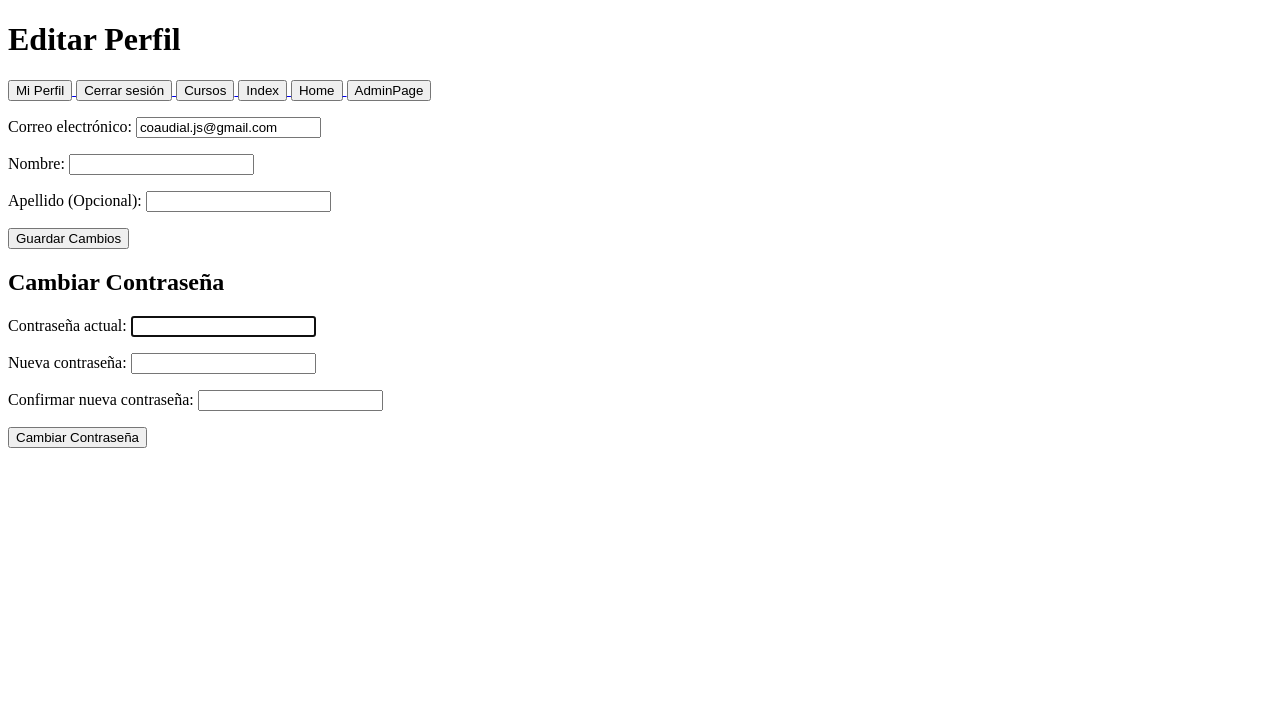
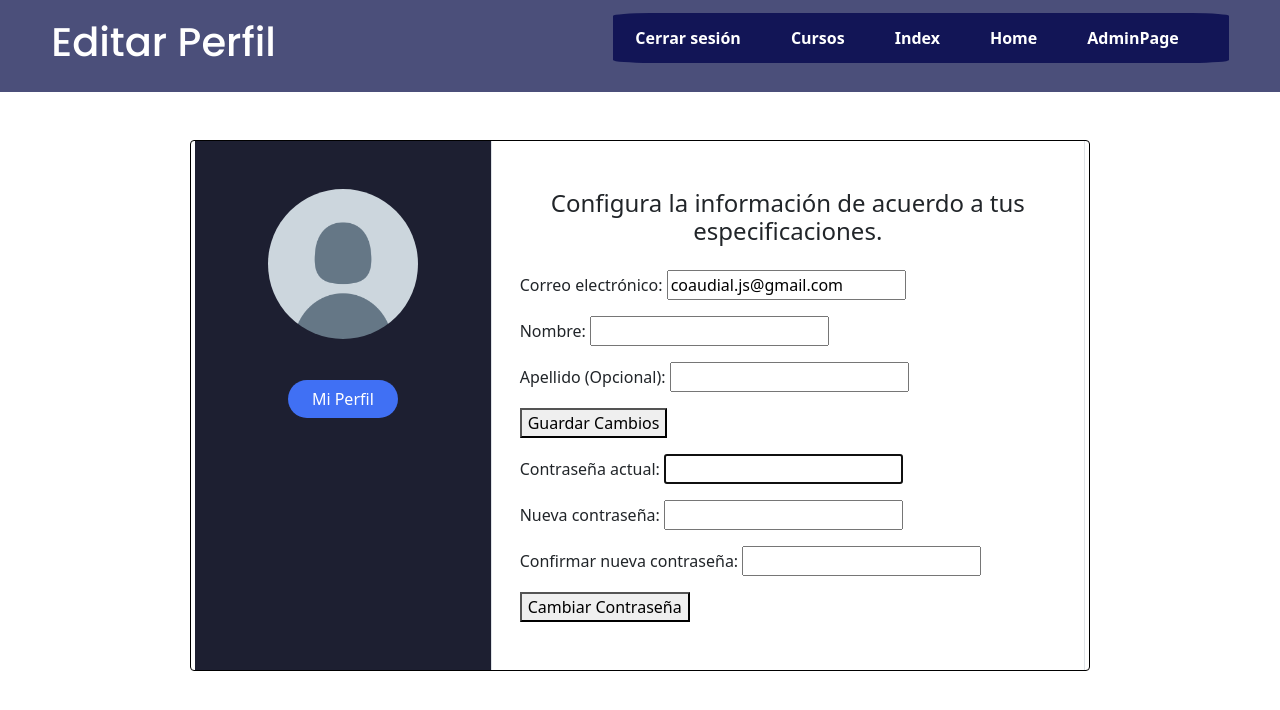
Before and after one commit to V1centeJ1menez/coaudial, a Django app: page /profile/edit/ in a window 1280 px wide. Shown: the top 710 px of the page. Run offline with Django 4.2, Linux system fonts and the light colour scheme; a user stored in the database is signed in.

Commit message:
cambios front, el anterior commit no subio todos los cambios

```diff
--- /dev/null
+++ b/tasks/static/frontend/edit-profile.css
@@ -0,0 +1,98 @@
+@import url('https://fonts.googleapis.com/css2?family=Poppins:wght@300;400;500;600&display=swap');
+main {
+    background: white;
+}
+
+.form-control:focus {
+    box-shadow: none;
+    border-color: #BA68C8
+}
+
+.profile-button {
+    background: rgb(99, 39, 120);
+    box-shadow: none;
+    border: none
+}
+
+.profile-button:hover {
+    background: #682773
+}
+
+.profile-button:focus {
+    background: #682773;
+    box-shadow: none
+}
+
+.profile-button:active {
+    background: #682773;
+    box-shadow: none
+}
+
+.back:hover {
+    color: #682773;
+    cursor: pointer
+}
+
+.labels {
+    font-size: 11px
+}
+
+.add-experience:hover {
+    background: #BA68C8;
+    color: #fff;
+    cursor: pointer;
+    border: solid 1px #BA68C8
+}
+
+header {
+    display: flex;
+    justify-content: space-between;
+    align-items: center;
+    padding: 1% 4%;
+    font-weight: bold;
+    position: relative;
+    background-color: #4B4F7A;
+}
+
+.navbar a{
+    display: inline-block;
+    padding: 5px 50px 5px 0px;
+    position: relative;
+    color: #FFF;
+    text-decoration: none;
+    top: 50%;
+
+}
+
+.navbar a:hover{
+    color: aqua;
+}
+
+.navbar {
+    background: linear-gradient(180deg, #121556 99.99%, rgba(255, 255, 255, 0.00) 100%);
+    text-align: center;
+    border-radius: 6%;
+
+}
+
+.navbar a:first-child {
+    margin-left: -10px;
+    }
+
+.logo-letras {
+    font-family: "Poppins", sans-serif;
+    color: white;
+}
+
+.button {
+    text-decoration: none;
+    color: #fff;
+    font-size: 16px;
+    font-weight: 400;
+    border: none;
+    border-radius: 24px;
+    padding: 8px 24px;
+    background-color: #4070f4;
+    cursor: pointer;
+    transition: all 0.3s ease;
+}
--- a/tasks/templates/tasks/aprendizaje/normal_cursos.html
+++ b/tasks/templates/tasks/aprendizaje/normal_cursos.html
@@ -5,7 +5,7 @@
     <h1 class="Page_titles">Mis Cursos</h1>
 {% endblock %}
 
-
+<!-- Para que es este intermediario? puedo agregar contenido acá pero no sé como debe ser, creo que es mejor poner directamente la entrada a la vista de todos los cursos-->
 {% block content %}
 
 <form action="{% url 'todos_los_cursos' %}" method="get">
--- a/tasks/templates/tasks/bases/profile_base.html
+++ b/tasks/templates/tasks/bases/profile_base.html
@@ -13,55 +13,41 @@
         {% block header %}
         <!-- Contenido del encabezado por defecto -->
         {% endblock %}
-
+        <ul class="navbar">
             {% if request.user.is_authenticated %}
 
-            <a href="{% url 'logout_view' %}">
-                <button type="button">Cerrar sesión</button>
-            </a>
+                <a href="{% url 'logout_view' %}">Cerrar sesión</a>
 
                 {% if request.path != '/cursos/' %}
-            <a href="{% url 'cursos' %}">
-                <button type="button">Cursos</button>
-            </a>
+                <a href="{% url 'cursos' %}">Cursos</a>
                 {% endif %}
-
-
 
             {% else %}
 
                 {% if request.path != '/login/' %}
-            <a href="{% url 'login' %}">
-                <button type="button">Iniciar sesión</button>
-            </a>
+                <a href="{% url 'login' %}">Iniciar sesión</a>
                 {% endif %}
 
                 {% if request.path != '/signup/' %}
-            <a href="{% url 'signup' %}">
-                <button type="button">Registro</button>
-            </a>
+                <a href="{% url 'signup' %}">Registro</a>
                 {% endif %}
 
             {% endif %}
 
             {% if request.path != '/' %}
-        <a href="{% url 'index' %}">
-            <button type="button">Index</button>
-        </a>
+            <a href="{% url 'index' %}">Index</a>
             {% endif %}
 
             {% if request.path != '/home/' %}
-        <a href="{% url 'home' %}">
-            <button type="button">Home</button>
-        </a>
+            <a href="{% url 'home' %}">Home</a>
             {% endif %}
 
 
             {% if request.path != '/admin/' %}
-        <a href="{% url 'admin:index' %}">
-            <button type="button">AdminPage</button>
-        </a>
+            <a href="{% url 'admin:index' %}">AdminPage</a>
             {% endif %}
+        </ul>
+
     </header>
 
 
--- a/tasks/templates/tasks/perfiles/edit_profile.html
+++ b/tasks/templates/tasks/perfiles/edit_profile.html
@@ -5,14 +5,50 @@
 {% endblock %}
 
 {% block header %}
-  <h1> Editar Perfil </h1>
-  <a href="{% url 'profile' request.user.username %}">
-    <button type="button">Mi Perfil</button>
-  </a>
+  <h1 class="logo-letras"> Editar Perfil </h1>
+
 
 {% endblock %}
 
 {% block content %}
+<link rel="stylesheet" href="https://cdn.jsdelivr.net/npm/bootstrap@5.0.0-alpha1/dist/css/bootstrap.min.css">
+<div class="container rounded bg-white mt-5 mb-5" style="max-width: 900px; border: 1px solid black;">
+  <div class="row">
+      <div class="col-md-4 border-right" style="background-color:#1D1F31;">
+          <div class="d-flex flex-column align-items-center text-center p-3 py-5"><img class="rounded-circle mb-5" width="150px" src="../../../static/tasks/img/perfil.png"><span class="font-weight-bold"><a href="{% url 'profile' request.user.username %}" class="button">Mi Perfil</a></span><span> </span></div>
+      </div>
+      <div class="col-md-8 border-right">
+          <div class="p-3 py-5">
+              <div class="d-flex justify-content-between align-items-center mb-3">
+                  <h4 class="text-center">Configura la información de acuerdo a tus especificaciones.</h4>
+              </div>
+              <div class="row mt-2">
+                <form method="POST">
+                  {% csrf_token %}
+                  {{ form.as_p }}
+                  <button type="submit" name="submit-profile">Guardar Cambios</button>
+                </form>
+              </div>
+              <div class="row mt-3">
+
+                <form method="POST">
+                  {% csrf_token %}
+                  {{ password_form.as_p }}
+                  <button type="submit" name="submit-password">Cambiar Contraseña</button>
+                </form>
+              </div>
+
+          </div>
+      </div>
+
+  </div>
+</div>
+</div>
+</div>
+<script src="https://cdn.jsdelivr.net/npm/bootstrap@5.0.0-alpha1/dist/css/bootstrap.min.css"></script>
+<link rel="stylesheet" href="../../../static/frontend/edit-profile.css">
+{% endblock %}
+
 <form method="POST">
   {% csrf_token %}
   {{ form.as_p }}
@@ -25,4 +61,3 @@
   {{ password_form.as_p }}
   <button type="submit" name="submit-password">Cambiar Contraseña</button>
 </form>
-{% endblock %}
```
Also changed, not shown: tasks/static/frontend/all_course.css (added, +66 -0 lines), tasks/static/frontend/profile_home.css (added, +113 -0 lines), tasks/static/frontend/prueba.html (+16 -0 lines), tasks/static/frontend/reproductor.css (added, +56 -0 lines), tasks/templates/tasks/aprendizaje/reproducir_curso.html (+65 -3 lines), tasks/templates/tasks/aprendizaje/todos_los_cursos.html (+18 -9 lines), tasks/templates/tasks/perfiles/normal_home.html (+14 -13 lines), db.sqlite3, tasks/static/frontend/profile_normal.css (deleted), tasks/static/tasks/img/perfil.png (added). Lines whose indentation alone changed are shown as unchanged.
